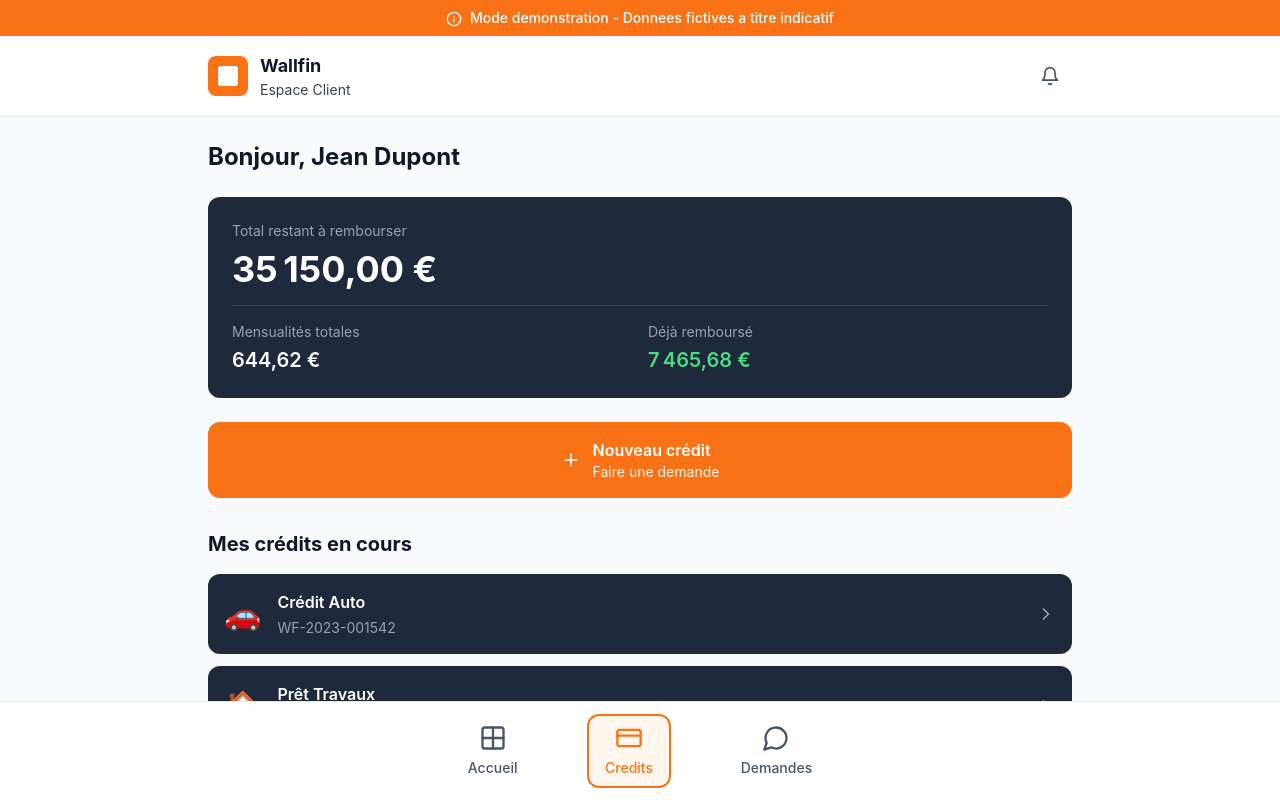
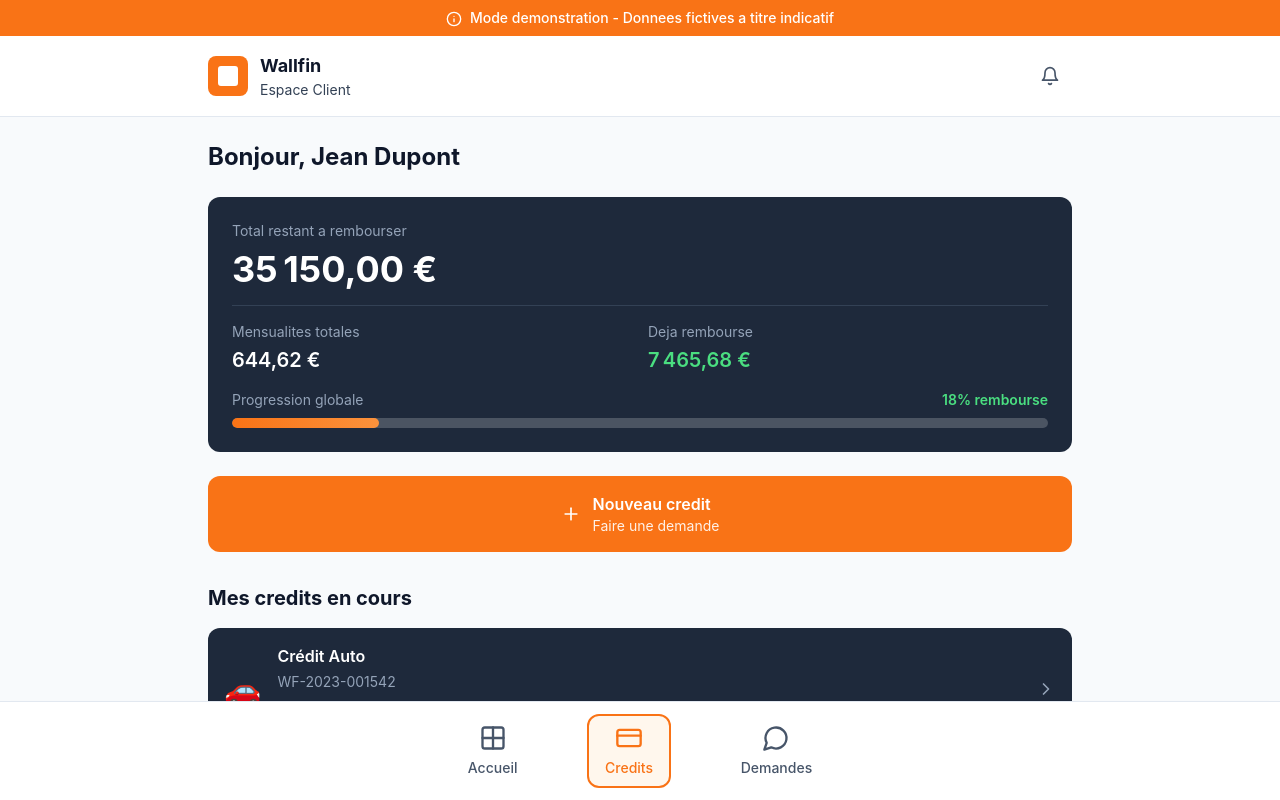
Before and after one commit to GeorgesAdSim/Wallfin-app-Simon, a React (Vite) app: page / in a window 1280 px wide. Both pictures are taken after typing "name@example.com", "Sample123" into the empty fields and a click on the button "Se connecter". Shown: the top 800 px of the page. Built offline with nearby package versions, Linux system fonts and the light colour scheme.

Commit message:
Updated Credits.tsx

```diff
--- a/src/components/Dashboard/Credits.tsx
+++ b/src/components/Dashboard/Credits.tsx
@@ -10,12 +10,20 @@ export function Credits() {
   const totalRestantDu = credits.reduce((sum, c) => sum + c.restant_du, 0);
   const totalMensualites = credits.reduce((sum, c) => sum + c.mensualite, 0);
   const totalDejaRembourse = credits.reduce((sum, c) => sum + c.deja_rembourse, 0);
+  const totalAmount = totalDejaRembourse + totalRestantDu;
+  const globalPercentage = totalAmount > 0 ? Math.round((totalDejaRembourse / totalAmount) * 100) : 0;
 
   const formatAmount = (amount: number) => {
     return new Intl.NumberFormat('fr-BE', {
       style: 'currency',
       currency: 'EUR',
     }).format(amount);
+  };
+
+  const calculatePercentage = (dejaRembourse: number, restantDu: number) => {
+    const total = dejaRembourse + restantDu;
+    if (total === 0) return 0;
+    return Math.round((dejaRembourse / total) * 100);
   };
 
   const handleNewCredit = () => {
@@ -29,19 +37,38 @@ export function Credits() {
       </h1>
 
       <div className="bg-slate-800 rounded-xl p-6 mb-6 text-white">
-        <div className="text-sm text-slate-400 mb-2">Total restant à rembourser</div>
+        <div className="text-sm text-slate-400 mb-2">Total restant a rembourser</div>
         <div className="text-4xl font-bold mb-4">{formatAmount(totalRestantDu)}</div>
 
         <div className="h-px bg-slate-700 my-4" />
 
-        <div className="grid grid-cols-2 gap-4">
+        <div className="grid grid-cols-2 gap-4 mb-4">
           <div>
-            <div className="text-sm text-slate-400 mb-1">Mensualités totales</div>
+            <div className="text-sm text-slate-400 mb-1">Mensualites totales</div>
             <div className="text-xl font-semibold">{formatAmount(totalMensualites)}</div>
           </div>
           <div>
-            <div className="text-sm text-slate-400 mb-1">Déjà remboursé</div>
+            <div className="text-sm text-slate-400 mb-1">Deja rembourse</div>
             <div className="text-xl font-semibold text-green-400">{formatAmount(totalDejaRembourse)}</div>
+          </div>
+        </div>
+
+        <div className="mt-4">
+          <div className="flex items-center justify-between mb-2">
+            <span className="text-sm text-slate-400">Progression globale</span>
+            <span className="text-sm font-semibold text-green-400">{globalPercentage}% rembourse</span>
+          </div>
+          <div
+            className="w-full h-2.5 rounded-full overflow-hidden"
+            style={{ backgroundColor: 'rgba(255, 255, 255, 0.2)' }}
+          >
+            <div
+              className="h-full rounded-full transition-all duration-500 ease-out"
+              style={{
+                width: `${globalPercentage}%`,
+                background: 'linear-gradient(90deg, #F97316, #FB923C)',
+              }}
+            />
           </div>
         </div>
       </div>
@@ -52,14 +79,14 @@ export function Credits() {
       >
         <Plus className="w-5 h-5" />
         <div className="text-left">
-          <div className="font-semibold">Nouveau crédit</div>
+          <div className="font-semibold">Nouveau credit</div>
           <div className="text-sm opacity-90">Faire une demande</div>
         </div>
       </button>
 
       <div>
         <div className="flex items-center justify-between mb-4">
-          <h2 className="text-xl font-bold text-slate-900">Mes crédits en cours</h2>
+          <h2 className="text-xl font-bold text-slate-900">Mes credits en cours</h2>
           {credits.length > 3 && (
             <button className="text-sm text-orange-500 hover:text-orange-600 font-medium">
               Voir tout
@@ -68,22 +95,43 @@ export function Credits() {
         </div>
 
         <div className="space-y-3">
-          {credits.map((credit) => (
+          {credits.map((credit) => {
+            const percentage = calculatePercentage(credit.deja_rembourse, credit.restant_du);
+            return (
               <button
                 key={credit.id}
                 onClick={() => navigateTo('credit-detail', credit.id)}
                 className="w-full bg-slate-800 hover:bg-slate-700 rounded-xl p-4 flex items-center justify-between transition-colors text-left"
               >
-              <div className="flex items-center gap-4">
-                <div className="text-3xl">{creditTypeIcons[credit.type] || '💰'}</div>
-                <div>
+                <div className="flex items-center gap-4 flex-1 min-w-0">
+                  <div className="text-3xl flex-shrink-0">{creditTypeIcons[credit.type] || ''}</div>
+                  <div className="flex-1 min-w-0">
                     <div className="text-white font-semibold mb-1">{credit.type}</div>
-                  <div className="text-sm text-slate-400">{credit.reference_number}</div>
+                    <div className="text-sm text-slate-400 mb-2">{credit.reference_number}</div>
+                    <div
+                      className="font-semibold mb-2"
+                      style={{ fontSize: '12px', color: '#22C55E' }}
+                    >
+                      {percentage}% rembourse
+                    </div>
+                    <div
+                      className="w-full h-2 rounded overflow-hidden"
+                      style={{ backgroundColor: 'rgba(255, 255, 255, 0.2)' }}
+                    >
+                      <div
+                        className="h-full rounded transition-all duration-500 ease-out"
+                        style={{
+                          width: `${percentage}%`,
+                          background: 'linear-gradient(90deg, #F97316, #FB923C)',
+                        }}
+                      />
                     </div>
                   </div>
-              <ChevronRight className="w-5 h-5 text-slate-400" />
+                </div>
+                <ChevronRight className="w-5 h-5 text-slate-400 flex-shrink-0 ml-3" />
               </button>
-          ))}
+            );
+          })}
         </div>
       </div>
     </div>
```
Lines whose indentation alone changed are shown as unchanged.
